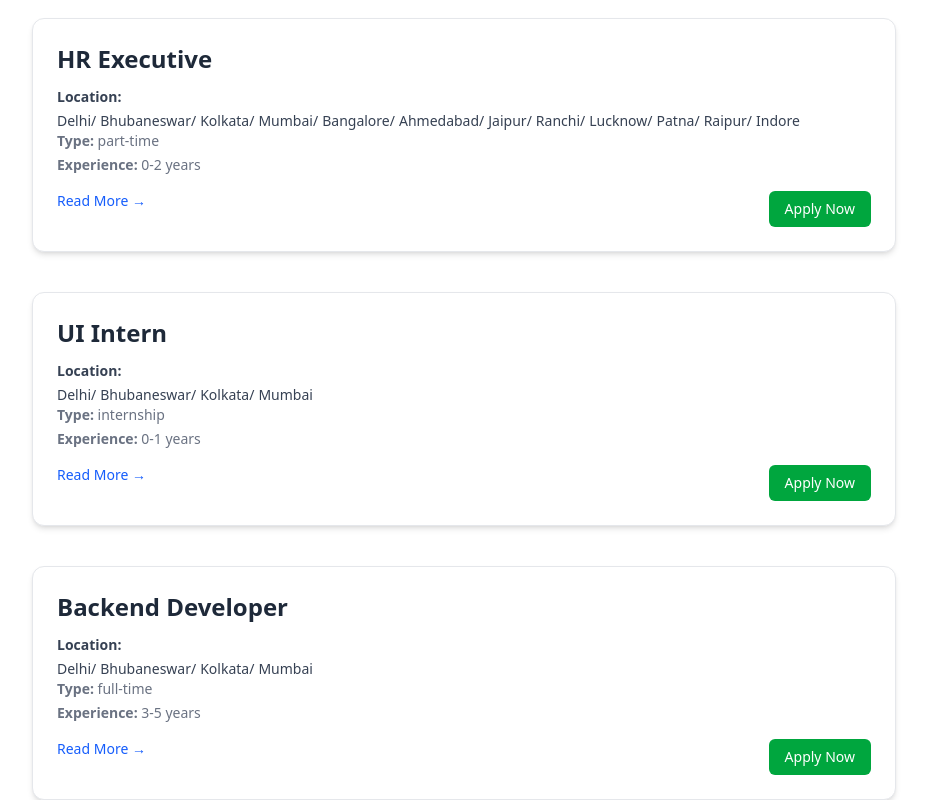
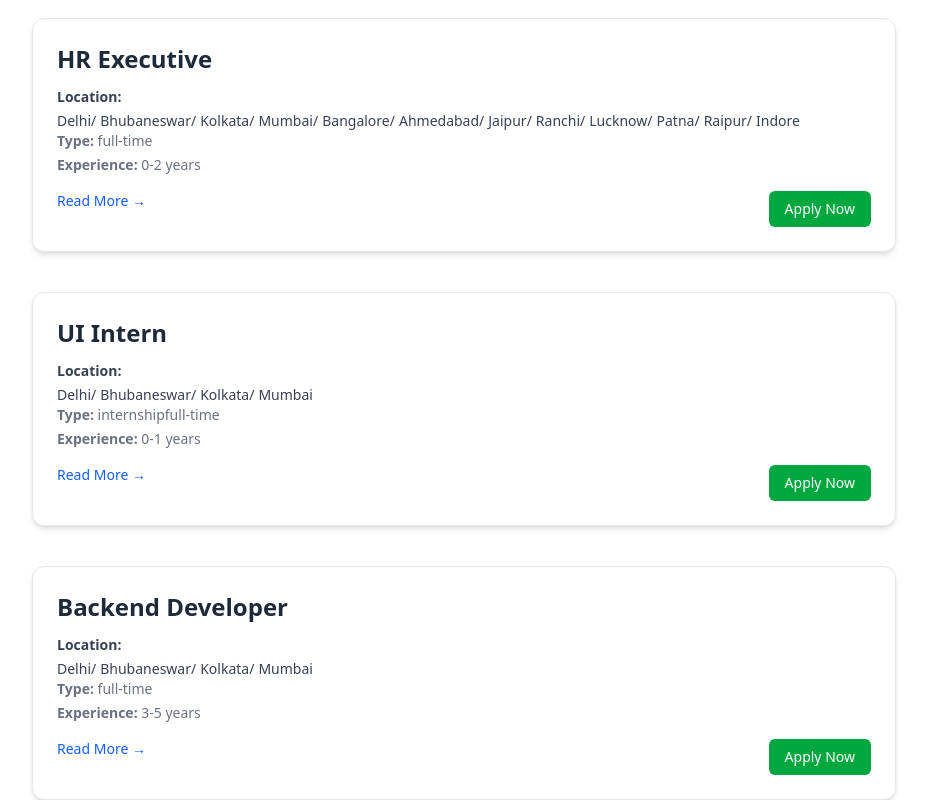
Before and after one commit to FirstTrackSolutionProjects/Job-Consulting, a React (Vite) app: page /current-openings in a window 1280 px wide. Shown: the part 860-1660 px from the top of the page, without its empty margins (176-1103 px from the left). Built offline with nearby package versions, Linux system fonts and the light colour scheme.

Commit message:
chore: updated jobs page

```diff
--- a/src/Components/Filters.jsx
+++ b/src/Components/Filters.jsx
@@ -1,6 +1,81 @@
+// import React from "react";
+
+// const Filters = ({ filters, onChange, onSubmit }) => {
+//   return (
+//     <section
+//       className="relative bg-cover bg-center min-h-[600px] flex items-center justify-center"
+//       style={{ backgroundImage: `url('/images/your-background.jpg')` }}
+//     >
+//       {/* Overlay */}
+//       <div className="absolute inset-0 bg-amber-400 bg-opacity-50 z-0" />
+
+//       {/* Content */}
+//       <div className="relative z-10 w-full max-w-xl px-6">
+//         <div className="w-full py-2 font-extrabold text-center text-white text-3xl md:text-4xl lg:text-5xl">
+//           Find A Job
+//         </div>
+
+//         <div className="bg-white bg-opacity-70 p-6 rounded-xl space-y-4 mt-4">
+//           <h2 className="text-2xl font-bold text-black bg-gray-300 text-center rounded">Find a Job</h2>
+
+//           <input
+//             type="text"
+//             name="title"
+//             value={filters.title}
+//             onChange={onChange}
+//             placeholder="Job title"
+//             className="w-full px-4 py-2 rounded-md bg-gray-400 bg-opacity-60 text-white placeholder-white/80 focus:outline-none"
+//           />
+
+//           <select
+//             name="jobType"
+//             value={filters.jobType}
+//             onChange={onChange}
+//             className="w-full px-4 py-2 rounded-md bg-gray-400 bg-opacity-60 text-white focus:outline-none"
+//           >
+//             <option value="">Select Job Type</option>
+//             <option value="full-time">Full-time</option>
+//             <option value="part-time">Part-time</option>
+//             <option value="internship">Internship</option>
+//           </select>
+
+//           <input
+//             type="text"
+//             name="location"
+//             value={filters.location}
+//             onChange={onChange}
+//             placeholder="Location"
+//             className="w-full px-4 py-2 rounded-md bg-gray-400 bg-opacity-60 text-white placeholder-white/80 focus:outline-none"
+//           />
+
+//           <button
+//             onClick={onSubmit}
+//             className="w-full text-black bg-gray-300 font-semibold py-2 rounded-md"
+//           >
+//             Search Jobs
+//           </button>
+//         </div>
+//       </div>
+//     </section>
+//   );
+// };
+
+// export default Filters;
+
 import React from "react";
 
 const Filters = ({ filters, onChange, onSubmit }) => {
+  const internshipEligibleTitles = [
+    "ui intern",
+    "hr intern",
+    "it intern",
+    "graphic designer",
+  ];
+
+  const showInternshipOption = internshipEligibleTitles.includes(
+    filters.title.toLowerCase()
+  );
+
   return (
     <section
       className="relative bg-cover bg-center min-h-[600px] flex items-center justify-center"
@@ -16,17 +91,32 @@ const Filters = ({ filters, onChange, onSubmit }) => {
         </div>
 
         <div className="bg-white bg-opacity-70 p-6 rounded-xl space-y-4 mt-4">
-          <h2 className="text-2xl font-bold text-black bg-gray-300 text-center rounded">Find a Job</h2>
+          <h2 className="text-2xl font-bold text-black bg-gray-300 text-center rounded">
+            Find a Job
+          </h2>
 
-          <input
-            type="text"
+          {/* Job Title Dropdown */}
+          <select
             name="title"
             value={filters.title}
             onChange={onChange}
-            placeholder="Job title or company"
-            className="w-full px-4 py-2 rounded-md bg-gray-400 bg-opacity-60 text-white placeholder-white/80 focus:outline-none"
-          />
+            className="w-full px-4 py-2 rounded-md bg-gray-400 bg-opacity-60 text-white focus:outline-none"
+          >
+            <option value="">Select Job Title</option>
+            <option value="frontend developer">Frontend Developer</option>
+            <option value="backend developer">Backend Developer</option>
+            <option value="ui intern">UI Intern</option>
+            <option value="react native developer">React Native Developer</option>
+            <option value="ui/ux designer">UI/UX Designer</option>
+            <option value="graphic designer">Graphic Designer</option>
+            <option value="it intern">IT Intern</option>
+            <option value="hr intern">HR Intern</option>
+            <option value="full stack developer">Full Stack Developer</option>
+            <option value="hr operations manager">HR Operations Manager</option>
+            <option value="digital marketing executive">Digital Marketing Executive</option>
+          </select>
 
+          {/* Job Type Dropdown (Dynamic) */}
           <select
             name="jobType"
             value={filters.jobType}
@@ -35,19 +125,24 @@ const Filters = ({ filters, onChange, onSubmit }) => {
           >
             <option value="">Select Job Type</option>
             <option value="full-time">Full-time</option>
-            <option value="part-time">Part-time</option>
-            <option value="internship">Internship</option>
+            {showInternshipOption && <option value="internship">Internship</option>}
           </select>
 
-          <input
-            type="text"
+          {/* Location Dropdown */}
+          <select
             name="location"
             value={filters.location}
             onChange={onChange}
-            placeholder="Location"
-            className="w-full px-4 py-2 rounded-md bg-gray-400 bg-opacity-60 text-white placeholder-white/80 focus:outline-none"
-          />
+            className="w-full px-4 py-2 rounded-md bg-gray-400 bg-opacity-60 text-white focus:outline-none"
+          >
+            <option value="">Select Location</option>
+            <option value="Bhubaneswar">Bhubaneswar</option>
+            <option value="Kolkata">Kolkata</option>
+            <option value="Delhi">Delhi</option>
+            <option value="Mumbai">Mumbai</option>
+          </select>
 
+          {/* Submit Button */}
           <button
             onClick={onSubmit}
             className="w-full text-black bg-gray-300 font-semibold py-2 rounded-md"
--- a/src/Components/Footer.jsx
+++ b/src/Components/Footer.jsx
@@ -76,7 +76,7 @@ const Footer = () => {
       {/* Bottom Bar */}
       <div className="text-center text-sm text-gray-400 mt-6 pb-4">
         Copyright © 2025, Developed by
-         <a href="https://firsttracksolution.tech" className='text-blue-400 hover:underline ml-1'>
+         <a href="https://firsttracksolutiontechnologies.com" className='text-blue-400 hover:underline ml-1'>
             First Track Solution Technologies
           </a>
       </div>
--- a/src/data/jobs.js
+++ b/src/data/jobs.js
@@ -25,7 +25,7 @@ const jobs = [
       "Ranchi", "Lucknow", "Patna", "Raipur", "Indore"
     ],
     experience: "0-2",
-    jobType: "part-time",
+    jobType: "full-time",
     // salary: "₹3-4 LPA",
     workmode: ["remote", "hybrid", "onsite"],
     description:
@@ -43,7 +43,7 @@ const jobs = [
     title: "UI Intern",
     location: ["Delhi", "Bhubaneswar", "Kolkata", "Mumbai"],
     experience: "0-1",
-    jobType: "internship",
+    jobType: ["internship", "full-time"],
     // salary: "₹10K/Month",
     workmode: ["remote", "hybrid", "onsite"],
     description:
@@ -115,7 +115,7 @@ const jobs = [
     title: "Graphic Designer",
     location: ["Delhi", "Mumbai", "Kolkata", "Bhubaneswar"],
     experience: "1-3",
-    jobType: "full-time",
+    jobType: ["full-time", "Internship"],
     // salary: "₹4-6 LPA",
     workmode: ["remote", "hybrid", "onsite"],
     description:
@@ -133,7 +133,7 @@ const jobs = [
     title: "IT Intern",
     location: ["Bhubaneswar", "Delhi", "Mumbai"],
     experience: "0-1",
-    jobType: "internship",
+    jobType: ["internship", "full-time"],
     // salary: "₹8K/Month",
     workmode: ["remote", "hybrid", "onsite"],
     description:
@@ -151,7 +151,7 @@ const jobs = [
     title: "HR Intern",
     location: ["Delhi", "Mumbai", "Bhubaneswar", "Kolkata"],
     experience: "0-1",
-    jobType: "internship",
+    jobType: ["internship", "full-time"],
     // salary: "₹5K/Month",
     workmode: ["remote", "hybrid", "onsite"],
     description:
--- a/src/pages/Jobs.jsx
+++ b/src/pages/Jobs.jsx
@@ -40,8 +40,12 @@ const Jobs = () => {
         )
       : job.location?.toLowerCase().includes(locationFilter));
 
-  const matchType =
-    !typeFilter || job.jobType?.toLowerCase() === typeFilter;
+ const matchType =
+  !typeFilter ||
+  (Array.isArray(job.jobType)
+    ? job.jobType.some((type) => type.toLowerCase() === typeFilter)
+    : job.jobType?.toLowerCase() === typeFilter);
+
 
   return matchTitle && matchLocation && matchType;
 });
```
